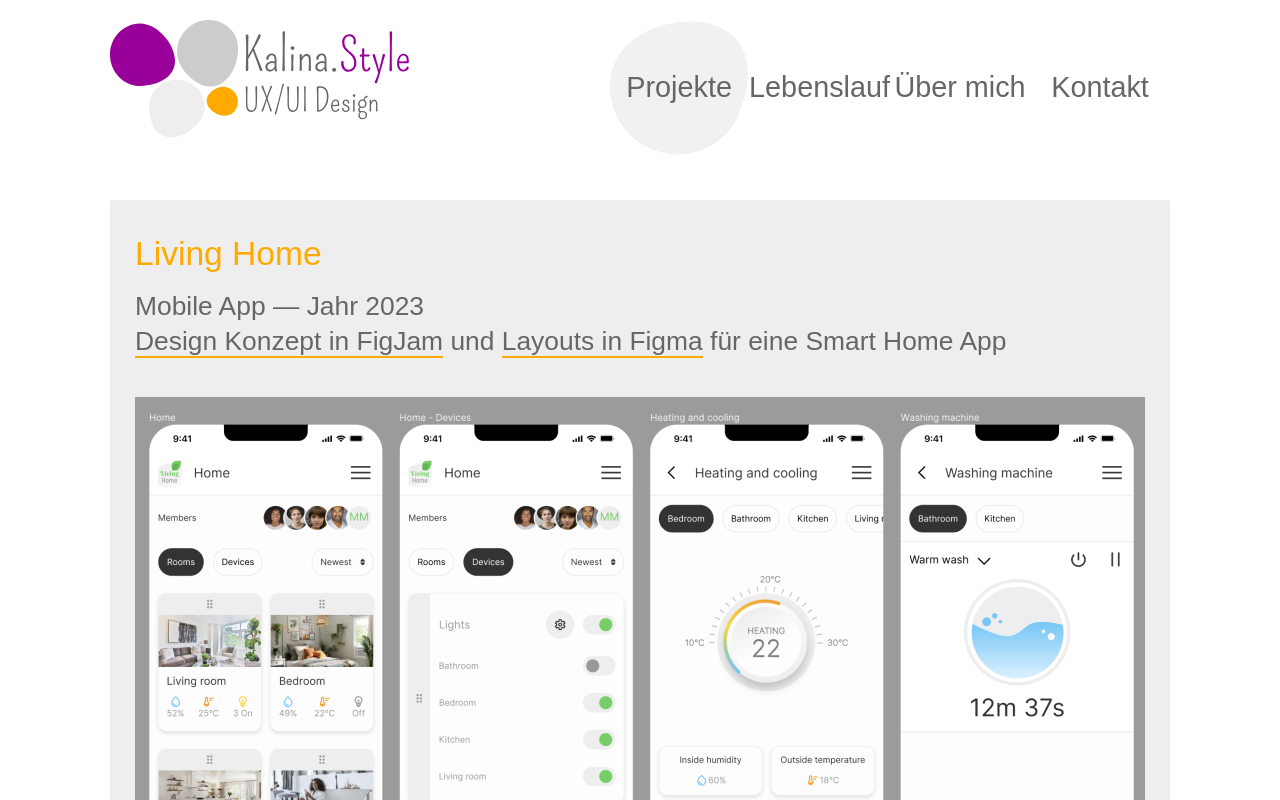
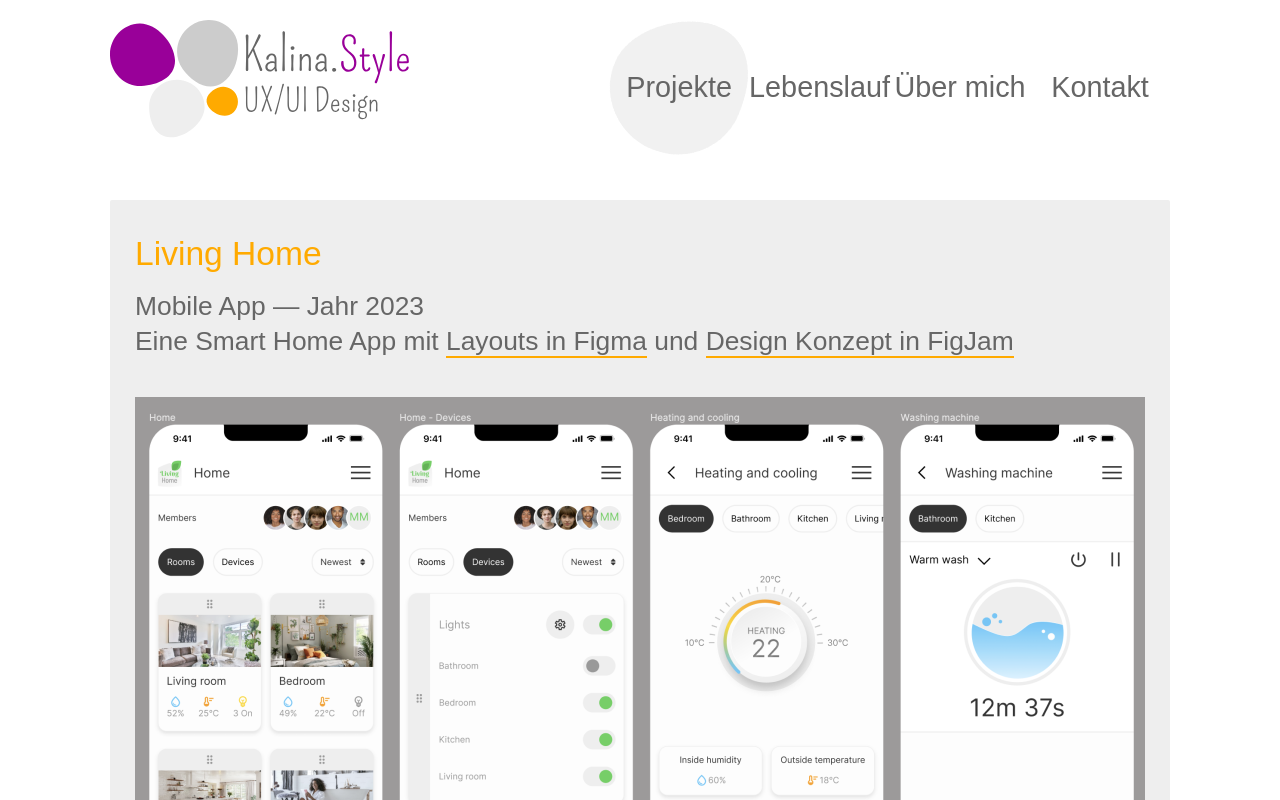
Before and after one commit to kalinagg/meineprojekte, a React (Create React App) app: page /projects in a window 1280 px wide. Shown: the top 800 px of the page. Built offline with nearby package versions, Linux system fonts and the light colour scheme; a web font is replaced by a local one.

Commit message:
Changed text

```diff
--- a/src/TextBoxProjects/TextBoxProjectsData.js
+++ b/src/TextBoxProjects/TextBoxProjectsData.js
@@ -19,7 +19,7 @@ export const projects = [
         subtitle: 'Mobile App',
         year: '2023',
         link: 'https://www.figma.com/file/1OoJtGnwonubyYQ8UpMcMK/Living-home?type=design&node-id=0%3A1&mode=design&t=BbU8GI8H7lOCUs5L-1',
-        text: '<a href="https://www.figma.com/file/A5G35XUW0iDKr9zn7YSGnA/Kalina-Georgieva---Projektkonzept?type=whiteboard&node-id=0%3A1&t=ZMbKuLy7k4TtlHGA-1" target="blank">Design Konzept in FigJam</a> und <a href="https://www.figma.com/file/1OoJtGnwonubyYQ8UpMcMK/Living-home?type=design&node-id=0%3A1&mode=design&t=BbU8GI8H7lOCUs5L-1" target="blank">Layouts in Figma</a> für eine Smart Home App'
+        text: 'Eine Smart Home App mit <a href="https://www.figma.com/file/1OoJtGnwonubyYQ8UpMcMK/Living-home?type=design&node-id=0%3A1&mode=design&t=BbU8GI8H7lOCUs5L-1" target="blank">Layouts in Figma</a> und <a href="https://www.figma.com/file/A5G35XUW0iDKr9zn7YSGnA/Kalina-Georgieva---Projektkonzept?type=whiteboard&node-id=0%3A1&t=ZMbKuLy7k4TtlHGA-1" target="blank">Design Konzept in FigJam</a>'
     },
     {
         id: 1,
```
